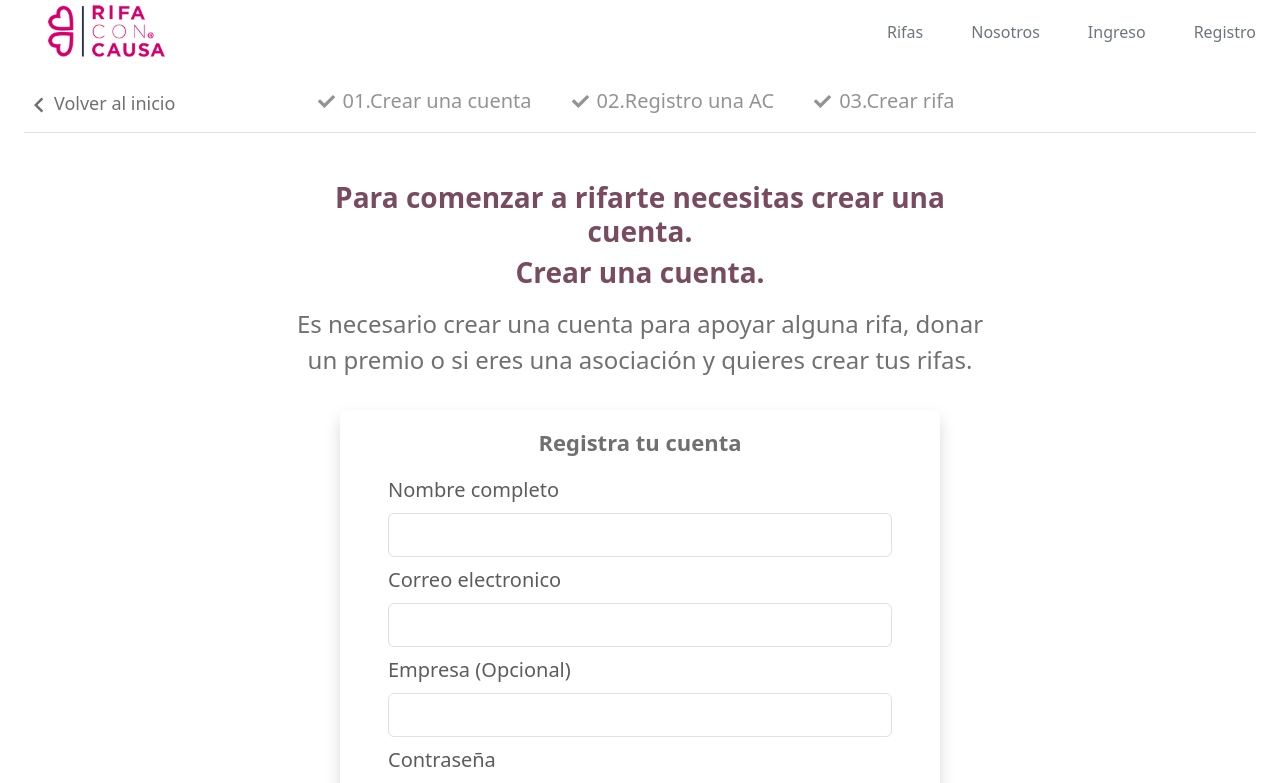
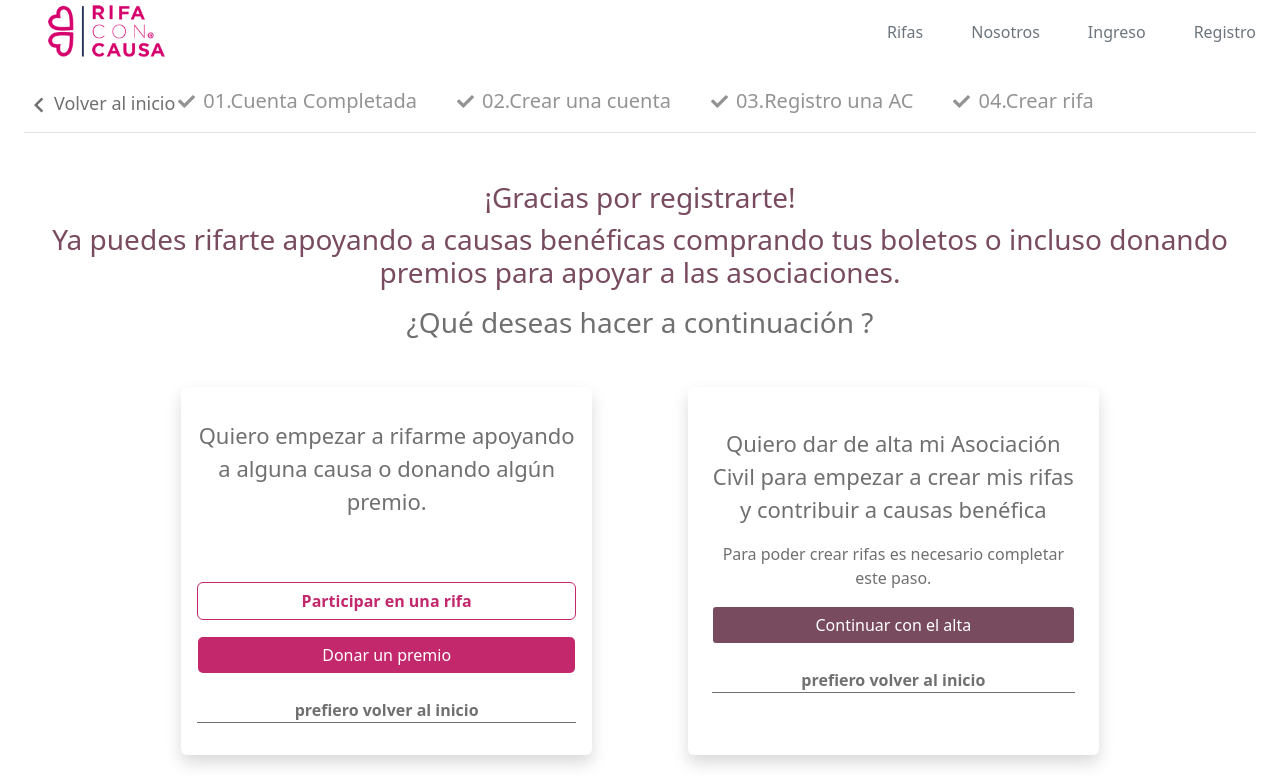
Before and after one commit to gasa1296/rifas, a Next.js app: page /registro in a window 1280 px wide. Shown: the top 783 px of the page. Built offline with nearby package versions, Linux system fonts and the light colour scheme.

Commit message:
interface de contacto

```diff
--- a/src/components/Contacto/index.tsx
+++ b/src/components/Contacto/index.tsx
@@ -59,7 +59,7 @@ export default function index() {
                     />
 
                 </div>
-                <div className=" col-12 col-lg-4 ms-5">
+                <div className=" col-12 col-lg-4 mt-5 mt-lg-0 text-center text-lg-start  ms-0 ms-lg-5">
                     <h2 className="help-contacto">¿Necesitas ayuda?</h2>
                     <h2 className="help-contacto">Contáctanos</h2>
                     <p className="informacion mt-0 mt-lg-4"><MdEmail color="#C3286D" className="me-3" />contact@info.com</p>
--- /dev/null
+++ b/src/components/Registro/RegistroSucessfull.tsx
@@ -0,0 +1,31 @@
+import React from 'react'
+
+export default function RegistroSucessfull() {
+    return (
+        <section className='text-center mt-5'>
+            <h3 className='tittle-registroSucessfull'>¡Gracias por registrarte!</h3>
+            <h3 className='tittle-registroSucessfull'>Ya puedes rifarte apoyando a causas benéficas comprando tus boletos o incluso donando premios para apoyar a las asociaciones.</h3>
+            <h3 className='subtitle-registroSucessfull my-3'>¿Qué deseas hacer a continuación ?</h3>
+
+            <div className='row m-0 d-flex justify-content-center mt-5 mb-3 '>
+
+                <div className='col-12  col-lg-4 me-0 me-lg-5 shadow rounded p-3'>
+                    <p className='text-registroSucessfull mt-3'>Quiero empezar a rifarme apoyando a alguna causa o donando algún premio.</p>
+                    <button className='btn btn-border-pink col-12 mt-5 '> Participar en una rifa</button>
+                    <button className=' btn btn-pink col-12  mt-3 mb-4'>Donar un premio</button>
+                    <p className='volver-inicio'>prefiero volver al inicio</p>
+
+
+                </div>
+                <div className='col-12  col-lg-4 ms-0 ms-lg-5 mt-4 mt-lg-0 shadow rounded p-4'>
+
+                    <p className='text-registroSucessfull mt-3'>Quiero dar de alta mi Asociación Civil para empezar a crear mis rifas y contribuir a causas benéfica</p>
+                    <p className='createRegistro'>Para poder crear rifas es necesario completar este paso.</p>
+                    <button className='btn btn-purple col-12 mb-4 '>Continuar con el alta</button>
+                    <p className='volver-inicio '>prefiero volver al inicio</p>
+
+                </div>
+            </div>
+        </section>
+    )
+}
--- a/src/components/Registro/index.tsx
+++ b/src/components/Registro/index.tsx
@@ -5,11 +5,13 @@ import RegistroCuenta from "./RegistroCuenta";
 import CrearRifaRegistro from "./CrearRifaRegistro";
 import FinalizarRegistro from "./FinalizarRegistro";
 import RegistroCompletado from "./RegistroCompletado";
+import RegistroSucessfull from "./RegistroSucessfull";
 export default function Registro() {
 
   const tabs = [
+    { label: "Cuenta Completada", Component: RegistroSucessfull },
+    { label: "Crear una cuenta", Component: CreateAccount },
 
-    { label: "Crear una cuenta", Component: CreateAccount },
     { label: "Registro una AC", Component: RegistroCuenta },
     { label: "Crear rifa", Component: FinalizarRegistro },
   ];
--- a/src/styles/globals.css
+++ b/src/styles/globals.css
@@ -807,6 +807,60 @@ opacity: 1;
 }
 
 
+/*registro sucessfull*/
+
+.tittle-registroSucessfull{
+  font-size: 28px;
+  font-weight: 500;
+  letter-spacing: 0px;
+color: #784B5F;
+
+opacity: 1;
+}
+
+.subtitle-registroSucessfull{
+  font-size: 28px;
+  font-weight: 500;
+  letter-spacing: 0px;
+  color: #707070;
+  opacity: 1;
+
+}
+
+.text-registroSucessfull{
+  font-size: 22px;
+  font-weight: 400;
+  letter-spacing: 0px;
+  color: #707070;
+  opacity: 1;
+
+}
+.createRegistro{
+  letter-spacing: 0px;
+color: #707070;
+opacity: 1;
+font-size: 16px;
+font-weight: 400;
+}
+
+.btn-purple{
+background: #784B5F 0% 0% no-repeat padding-box !important;
+border-radius: 4px  !important;
+opacity: 1 !important;
+color: #FFFFFF !important;
+font-size: 16px !important;
+}
+.volver-inicio{
+  letter-spacing: 0px;
+color: #707070;
+opacity: 1;
+font-size: 16px;
+font-weight: bold;
+border-bottom: 1px solid #707070;
+cursor: pointer;
+text-align: center !important;
+}
+
 
 
 /*crear rifa registro*/
```
